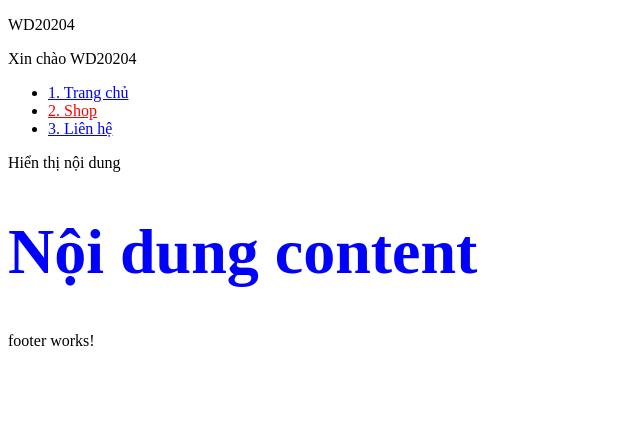
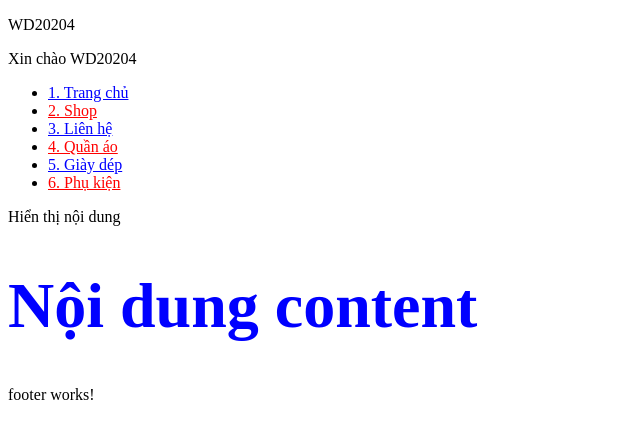
Before and after one commit to angocit/web208, an Angular app: page / in a window 1280 px wide. Shown: the top 438 px of the page, without its empty margins (0-640 px from the left). Built offline with nearby package versions, Linux system fonts and the light colour scheme.

Commit message:
b2: Menu mẫu

```diff
--- a/src/app/layouts/header/header.ts
+++ b/src/app/layouts/header/header.ts
@@ -2,7 +2,8 @@ import { Component } from '@angular/core';
 interface IMenu{
   id:number,
   name:string,
-  url:string
+  url:string,
+  parent:number
 }
 @Component({
   selector: 'app-header',
@@ -19,17 +20,38 @@ export class Header {
       {
         id:1,
         name:"Trang chủ",
-        url:"/"
+        url:"/",
+        parent:0
       },
       {
         id:2,
         name:"Shop",
-        url:"/shop"
+        url:"/shop",
+        parent:0
       },
       {
         id:3,
         name:"Liên hệ",
-        url:"/contact"
+        url:"/contact",
+        parent:0
+      },
+      {
+        id:4,
+        name:"Quần áo",
+        url:"/quan-ao",
+        parent:2
+      },
+      {
+        id:5,
+        name:"Giày dép",
+        url:"/giay-dep",
+        parent:2
+      },
+      {
+        id:6,
+        name:"Phụ kiện",
+        url:"/phu-kien",
+        parent:2
       }
     ]
     show:boolean = true
```
